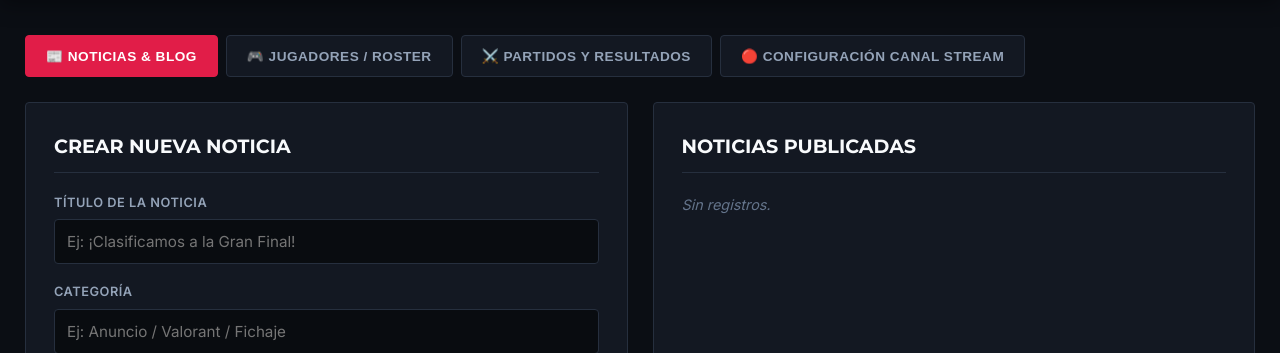
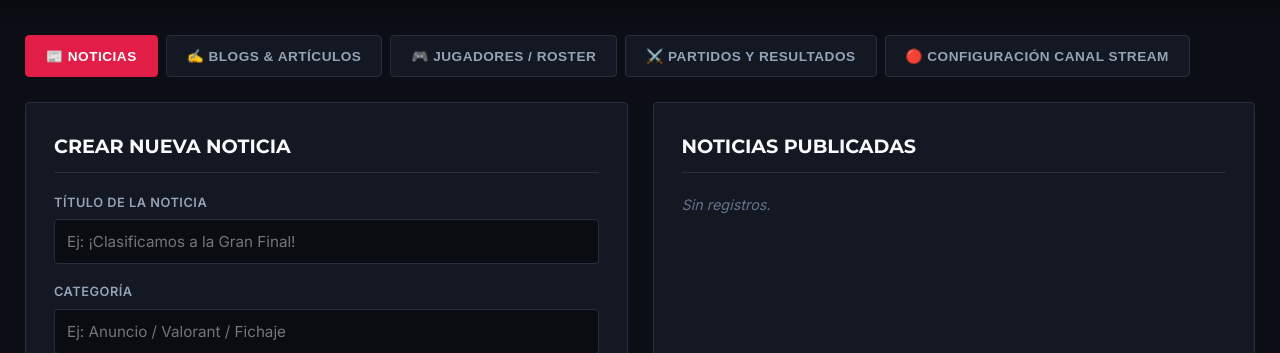
Before and after one commit to linzoldyck8-ship-it/Noticias-y-Streaming-SCARLET, a Flask app: page /admin in a window 1280 px wide. Shown: the part 70-423 px from the top of the page. Run offline with Flask 3, Linux system fonts and the light colour scheme; the visitor is signed in with stand-in values (Sample User, id 1); data that the repository does not hold is empty.

Commit message:
Update admin.html

```diff
--- a/templates/admin.html
+++ b/templates/admin.html
@@ -17,7 +17,8 @@
 
     <div class="container">
         <div class="tab-buttons">
-            <button class="tab-btn active" onclick="showTab(event, 'noticias')">📰 Noticias & Blog</button>
+            <button class="tab-btn active" onclick="showTab(event, 'noticias')">📰 Noticias</button>
+            <button class="tab-btn" onclick="showTab(event, 'blogs')">✍️ Blogs & Artículos</button>
             <button class="tab-btn" onclick="showTab(event, 'jugadores')">🎮 Jugadores / Roster</button>
             <button class="tab-btn" onclick="showTab(event, 'partidos')">⚔️ Partidos y Resultados</button>
             <button class="tab-btn" onclick="showTab(event, 'stream_config')">🔴 Configuración Canal Stream</button>
@@ -51,6 +52,38 @@
                 <div class="panel">
                     <h2>Noticias Publicadas</h2>
                     <div id="admin-noticias" class="admin-list"></div>
+                </div>
+            </div>
+        </div>
+
+        <!-- BLOGS -->
+        <div id="tab-blogs" class="tab-content" style="display:none;">
+            <div class="admin-grid">
+                <div class="panel">
+                    <h2 id="title-blogs">Crear Nuevo Artículo / Blog</h2>
+                    <form onsubmit="handleFormSubmit(event, 'blogs', {titulo: b_t.value, categoria: b_c.value, resumen: b_r.value, contenido: b_co.value, autor: b_a.value, imagen_url: b_i.value})">
+                        <input type="hidden" id="edit-id-blogs">
+                        <label>Título del Artículo</label>
+                        <input type="text" id="b_t" placeholder="Ej: Análisis táctico del último parche" required>
+                        <label>Categoría / Tema</label>
+                        <input type="text" id="b_c" placeholder="Ej: Meta / Opinión / Guía" required>
+                        <label>Resumen Breve</label>
+                        <input type="text" id="b_r" placeholder="Breve descripción..." required>
+                        <label>Contenido del Blog</label>
+                        <textarea id="b_co" placeholder="Escribe el artículo completo aquí..."></textarea>
+                        <label>Autor / Escritor</label>
+                        <input type="text" id="b_a" placeholder="Ej: Coach / Redacción" required>
+                        <label>URL de Imagen Destacada</label>
+                        <input type="url" id="b_i" placeholder="https://..." required>
+                        <div style="display:flex; gap:10px; margin-top:10px;">
+                            <button type="submit" id="btn-blogs" class="btn-primary">Guardar Artículo</button>
+                            <button type="button" id="cancel-blogs" class="btn-danger" style="display:none;" onclick="resetForm('blogs')">Cancelar</button>
+                        </div>
+                    </form>
+                </div>
+                <div class="panel">
+                    <h2>Artículos Publicados</h2>
+                    <div id="admin-blogs" class="admin-list"></div>
                 </div>
             </div>
         </div>
@@ -177,6 +210,13 @@
                 n_co.value = item.contenido || '';
                 n_a.value = item.autor || '';
                 n_i.value = item.imagen_url || '';
+            } else if (cat === 'blogs') {
+                b_t.value = item.titulo || '';
+                b_c.value = item.categoria || '';
+                b_r.value = item.resumen || '';
+                b_co.value = item.contenido || '';
+                b_a.value = item.autor || '';
+                b_i.value = item.imagen_url || '';
             } else if (cat === 'jugadores') {
                 j_nick.value = item.nickname || '';
                 j_real.value = item.nombre_real || '';
@@ -209,6 +249,7 @@
 
         document.addEventListener("DOMContentLoaded", () => {
             loadList('noticias', item => `<b>[${item.categoria || 'NOTICIA'}]</b> ${item.titulo}`);
+            loadList('blogs', item => `<b>[${item.categoria || 'BLOG'}]</b> ${item.titulo}`);
             loadList('jugadores', item => `<b>${item.nickname}</b> (${item.juego})`);
             loadList('partidos', item => `<b>VS ${item.rival}</b> - ${item.torneo}`);
             loadList('stream_config', item => `<b>Canal:</b> ${item.canal_username}`);
```
